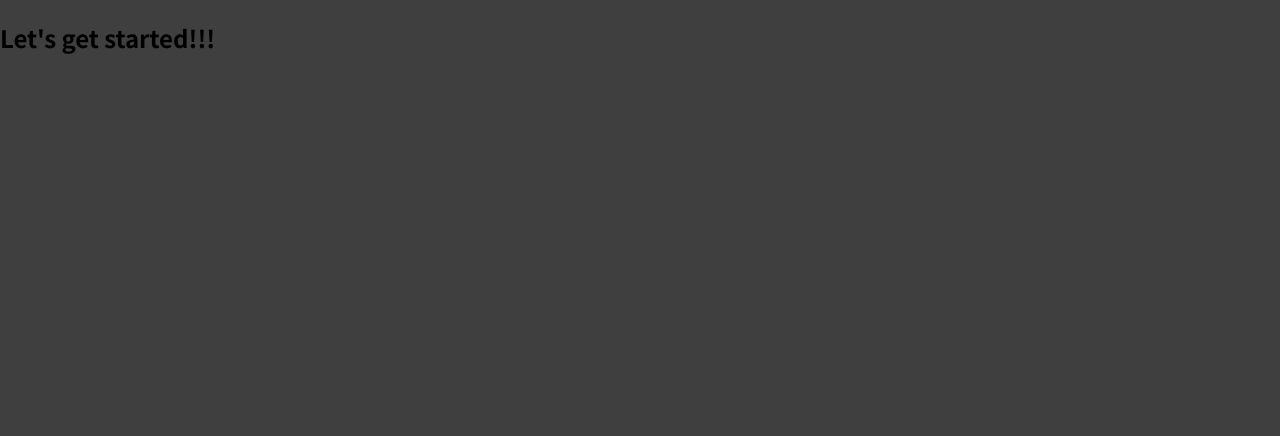
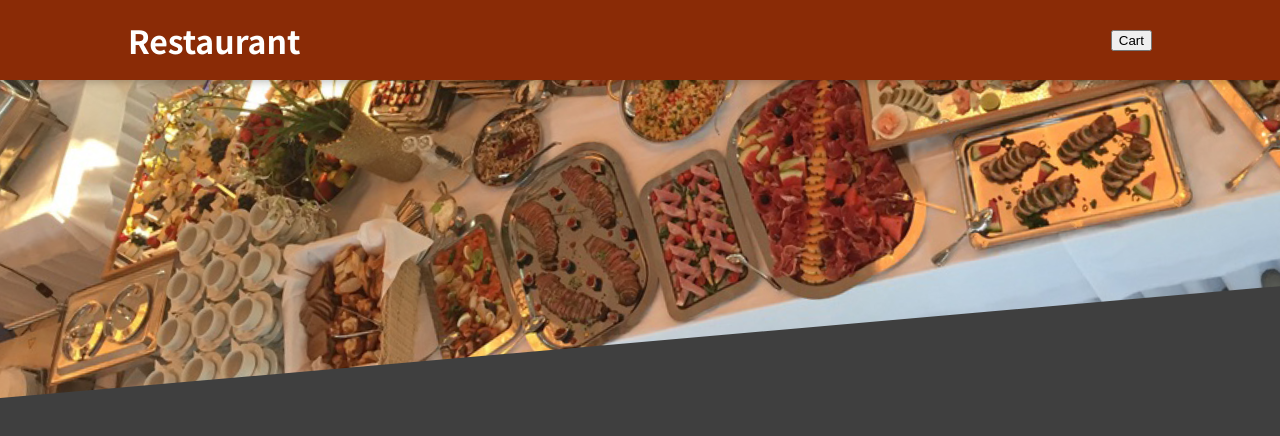
Before and after one commit to MateiDorin/food, a React (Create React App) app: page / in a window 1280 px wide. Shown: the top 436 px of the page. Built offline with nearby package versions, Linux system fonts and the light colour scheme.

Commit message:
create Header

```diff
--- a/src/App.js
+++ b/src/App.js
@@ -1,8 +1,12 @@
+import { Fragment } from "react";
+
+import Header from "./components/Layout/Header";
+
 function App() {
   return (
-    <div>
-      <h2>Let's get started!!!</h2>
-    </div>
+    <Fragment>
+      <Header />
+    </Fragment>
   );
 }
 
--- /dev/null
+++ b/src/components/Layout/Header.css
@@ -0,0 +1,29 @@
+.header {
+    position: fixed;
+    top: 0;
+    left: 0;
+    width: 100%;
+    height: 5rem;
+    background-color: #8a2b06;
+    color: white;
+    display: flex;
+    justify-content: space-between;
+    align-items: center;
+    padding: 0 10%;
+    box-shadow: 0 2px 8px rgba(0, 0, 0, 0.25);
+    z-index: 10;
+  }
+
+  .main-image {
+    width: 100%;
+    height: 25rem;
+    z-index: 0;
+    overflow: hidden;
+  }
+
+  .main-image img {
+    width: 110%;
+    height: 100%;
+    object-fit: cover;
+    transform: rotateZ(-5deg) translateY(-4rem) translateX(-1rem);
+  }
--- /dev/null
+++ b/src/components/Layout/Header.js
@@ -0,0 +1,20 @@
+import { Fragment } from "react";
+
+import mealsImage from '../../assets/meals.jpg';
+import './Header.css'
+
+const Header = () => {
+  return (
+    <Fragment>
+      <header className='header'>
+        <h1>Restaurant</h1>
+        <button>Cart</button>
+      </header>
+      <div className="main-image">
+        <img src={mealsImage} alt="A table full of food." />
+      </div>
+    </Fragment>
+  );
+};
+
+export default Header;
```
Also changed, not shown: src/assets/meals.jpg (added).
